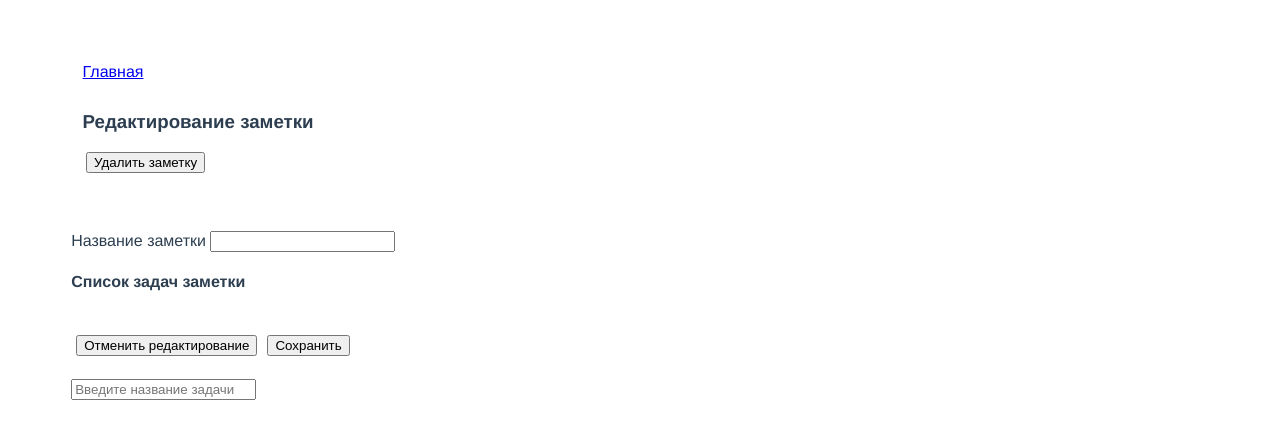
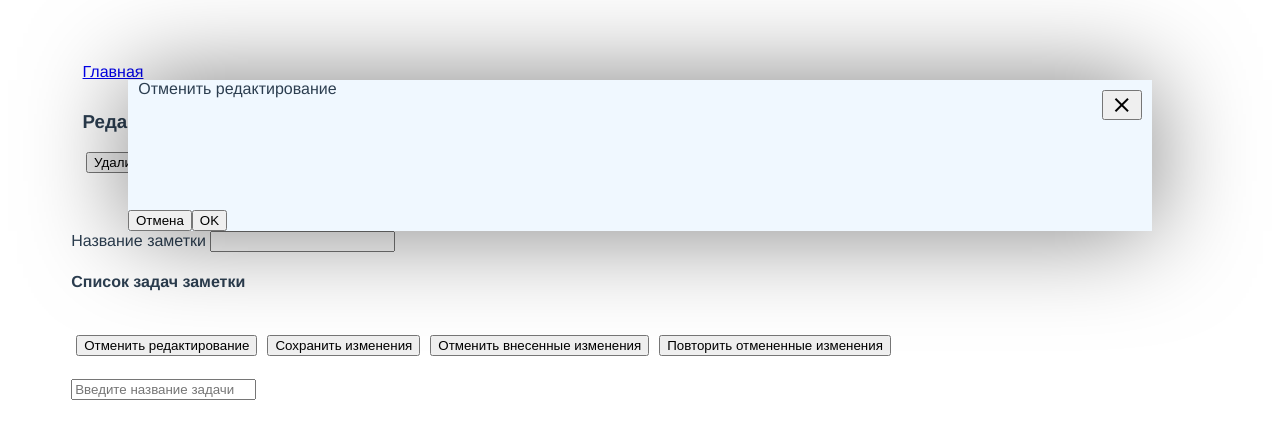
Before and after one commit to tamazyanarsen/vue-test, a Vue app: page /1 in a window 1280 px wide. Both pictures are taken after a click on the button "Отменить редактирование". Shown: the top 438 px of the page. Built offline with nearby package versions, Linux system fonts and the light colour scheme.

Commit message:
- создан общий компонент для диалога подтверждения - добавлены кнопки отмены изменений и повторения отмененных изменений с подтверждением действия

```diff
--- /dev/null
+++ b/src/components/ConfirmDialog.vue
@@ -0,0 +1,21 @@
+<template>
+    <confirm :title="title" @cancel="cancelAction" @apply="applyAction"/>
+</template>
+
+<script>
+    import Confirm from "@/components/Dialog";
+
+    export default {
+        name: "ConfirmDialog",
+        components: { Confirm },
+        props: {
+            cancelAction: Function,
+            applyAction: Function,
+            title: String
+        }
+    }
+</script>
+
+<style scoped>
+
+</style>
--- a/src/components/Dialog.vue
+++ b/src/components/Dialog.vue
@@ -2,7 +2,7 @@
     <div class="dialog">
         <div class="caption">
             <div class="title">
-                <slot name="title"/>
+                {{title}}
             </div>
             <div class="close-button">
                 <button class="material-icons"
@@ -14,14 +14,24 @@
             <slot name="form"/>
         </div>
         <div class="confirm">
-            <slot name="confirm"/>
+            <button class="confirm-button"
+                    @click="$emit('cancel')">{{cancelText}}
+            </button>
+            <button class="confirm-button"
+                    @click="$emit('apply')">{{applyText}}
+            </button>
         </div>
     </div>
 </template>
 
 <script>
     export default {
-        name: "Dialog"
+        name: "Dialog",
+        props: {
+            cancelText: {type: String, default: 'Отмена'},
+            applyText: {type: String, default: 'OK'},
+            title: String
+        }
     }
 </script>
 
@@ -48,7 +58,7 @@
         padding-left: 1%;
     }
 
-    .body{
+    .body {
         margin: 1%;
     }
 
--- a/src/views/NoteEdit.vue
+++ b/src/views/NoteEdit.vue
@@ -6,7 +6,7 @@
                     <h3>{{title}}</h3>
                 </div>
                 <div style="display: inline-block; margin-left: 1%">
-                    <button @click="deleteNote">Удалить заметку</button>
+                    <button @click="showDeleteConfirm">Удалить заметку</button>
                 </div>
             </div>
         </div>
@@ -45,11 +45,19 @@
                     <br>
                     <button type="button"
                             class="form-button"
-                            @click.prevent="$emit('close')">Отменить редактирование
+                            @click.prevent="showConfirmCancel">Отменить редактирование
                     </button>
                     <button type="button"
                             class="form-button"
-                            @click.prevent="submitForm">Сохранить
+                            @click.prevent="submitForm">Сохранить изменения
+                    </button>
+                    <button type="button"
+                            class="form-button"
+                            @click.prevent="cancelChanges">Отменить внесенные изменения
+                    </button>
+                    <button type="button"
+                            class="form-button"
+                            @click.prevent="doCancelChanges">Повторить отмененные изменения
                     </button>
                 </form>
                 <br>
@@ -62,6 +70,10 @@
                 </form>
             </div>
         </div>
+        <confirm-dialog v-if="confirmVisible"
+                        :title="confirmTitle"
+                        :cancel-action="cancelAction"
+                        :apply-action="applyAction"/>
     </div>
 </template>
 
@@ -69,25 +81,34 @@
     import { notes } from "@/storage/NotesData";
     import { Note } from "@/models/Note";
     import { Todo } from '@/models/Todo';
+    import ConfirmDialog from "@/components/ConfirmDialog";
 
     export default {
         name: "NoteEdit",
+        components: { ConfirmDialog },
         data: function () {
             return {
                 newTodo: new Todo(),
-                noteId: null
+                noteId: null,
+                confirmVisible: false,
+                confirmTitle: 'Подтвердите действие',
+                cancelAction: () => {
+                    this.confirmVisible = false;
+                },
+                applyAction: () => {
+                },
+                note: {}
             };
         },
         beforeMount() {
             this.noteId = this.$route.params.id === 'null' ? null : this.$route.params.id;
+
+            // делаем копию, чтобы изменения сразу не отображались в компоненте для вывода списка заметок
+            this.note = this.copyObject(notes.find(e => e.id === this.noteId) || new Note());
         },
         computed: {
             title: function () {
                 return this.noteId ? 'Редактирование заметки' : 'Новая заметка';
-            },
-            note: function () {
-                // делаем копию, чтобы изменения сразу не отображались в компоненте для вывода списка заметок
-                return this.copyObject(notes.find(e => e.id === this.noteId) || new Note());
             }
         },
         methods: {
@@ -113,7 +134,27 @@
             deleteNote() {
                 notes.splice(notes.findIndex(e => e.id === this.noteId), 1);
                 localStorage.setItem('notes', JSON.stringify(notes));
-                this.$emit('close');
+                this.$router.go(-1);
+            },
+            showDeleteConfirm() {
+                this.confirmTitle = 'Подтвердите удаление';
+                this.applyAction = this.deleteNote;
+                this.confirmVisible = true;
+            },
+            showConfirmCancel() {
+                const vm = this;
+                this.confirmTitle = 'Отменить редактирование';
+                this.applyAction = function () {
+                    vm.$router.go(-1);
+                };
+                this.confirmVisible = true;
+            },
+            doCancelChanges() {
+                this.note = this.oldNote;
+            },
+            cancelChanges() {
+                this.oldNote = this.note;
+                this.note = this.copyObject(notes.find(e => e.id === this.noteId) || new Note());
             }
         }
     }
--- a/src/views/Notes.vue
+++ b/src/views/Notes.vue
@@ -36,35 +36,30 @@
                 </div>
             </template>
         </list>
-        <confirm v-if="confirmVisible">
-            <template v-slot:title>
-                Подтвердите удаление
-            </template>
-            <template v-slot:confirm>
-                <button class="confirm-button"
-                        @click="confirmVisible=false">Отменить
-                </button>
-                <button class="confirm-button"
-                        @click="deleteNote">Удалить
-                </button>
-            </template>
-        </confirm>
+
+        <confirm-dialog v-if="confirmVisible"
+                        title="Подтвердите удаление"
+                        :cancel-action="cancelAction"
+                        :apply-action="deleteNote"/>
     </div>
 </template>
 
 <script>
     import List from "@/components/List";
     import { notes } from '../storage/NotesData';
-    import Confirm from "@/components/Dialog";
+    import ConfirmDialog from "@/components/ConfirmDialog";
 
     export default {
         name: 'Notes',
-        components: { Confirm, List },
+        components: { ConfirmDialog, List },
         data: function () {
             return {
                 selectedNoteId: null,
                 notes: notes || [],
-                confirmVisible: false
+                confirmVisible: false,
+                cancelAction: () => {
+                    this.confirmVisible = false;
+                }
             };
         },
         methods: {
@@ -78,6 +73,7 @@
             deleteNote() {
                 this.confirmVisible = false;
                 this.notes.splice(this.notes.findIndex(e => e.id === this.selectedNoteId), 1);
+                localStorage.setItem('notes', JSON.stringify(notes));
                 this.selectedNoteId = null;
             }
         }
```
